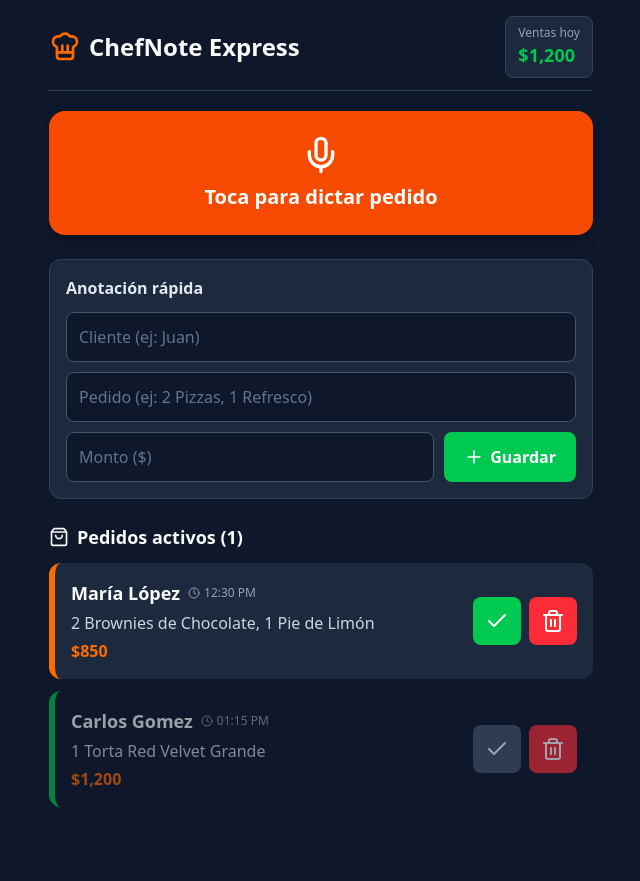
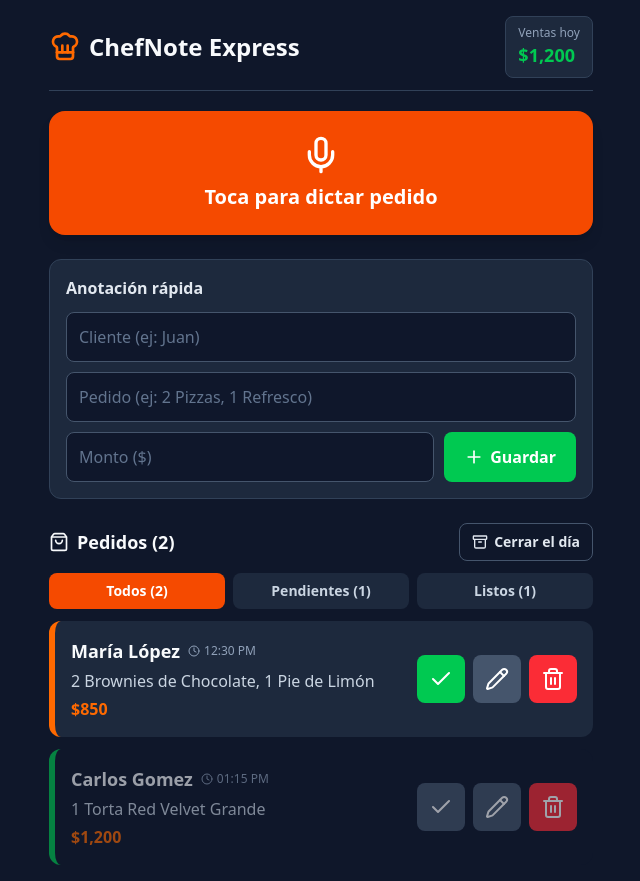
Before and after one commit to Nyxarion-ctrl/chefnote-express, a React (Vite) app: page / in a window 1280 px wide. Shown: the whole page, without its empty margins (319-959 px from the left). Before the commit the page ends 823 px from the top, so only its background shows below. Built offline with nearby package versions, Linux system fonts and the light colour scheme; the HTML template or start-up script is replaced by a standard one.

Commit message:
Update App.jsx

```diff
--- a/src/App.jsx
+++ b/src/App.jsx
@@ -1,5 +1,5 @@
 import { useState, useEffect, useRef } from 'react';
-import { Mic, MicOff, Plus, Check, Clock, Trash2, ShoppingBag, ChefHat } from 'lucide-react';
+import { Mic, MicOff, Plus, Check, Clock, Trash2, ShoppingBag, ChefHat, Pencil, X, Save, Archive } from 'lucide-react';
 
 const PEDIDOS_INICIALES = [
   { id: 1, cliente: 'María López', items: '2 Brownies de Chocolate, 1 Pie de Limón', total: 850, estado: 'pendiente', hora: '12:30 PM' },
@@ -19,12 +19,10 @@ const formatoMonto = (n) => `$${Number(n || 0).toLocaleString('es-DO')}`;
 
 // Extrae monto y cliente del texto dictado
 const analizarDictado = (texto) => {
-  // Monto: número pegado a "pesos" o "$" (acepta 1,200 o 1.200)
   const matchMonto =
     texto.match(/(\d[\d.,]*)\s*(?:pesos|peso|\$)/i) || texto.match(/\$\s*(\d[\d.,]*)/);
   const monto = matchMonto ? matchMonto[1].replace(/[.,](?=\d{3}\b)/g, '').replace(',', '.') : '';
 
-  // Cliente: "para Juan", "para María López"
   const matchCliente = texto.match(/\bpara\s+([^,.\d]+?)(?=\s+(?:con|de|y|por)\b|[,.\d]|$)/i);
   const cliente = matchCliente ? matchCliente[1].trim() : '';
 
@@ -34,6 +32,12 @@ const analizarDictado = (texto) => {
 const campo =
   'w-full rounded-lg border border-slate-600 bg-slate-900 px-3 py-3 text-base text-white placeholder:text-slate-500 focus:border-orange-500 focus:outline-none focus:ring-2 focus:ring-orange-500/40';
 
+const FILTROS = [
+  { id: 'todos', etiqueta: 'Todos' },
+  { id: 'pendiente', etiqueta: 'Pendientes' },
+  { id: 'listo', etiqueta: 'Listos' },
+];
+
 export default function App() {
   const [pedidos, setPedidos] = useState(cargarPedidos);
   const [escuchando, setEscuchando] = useState(false);
@@ -41,7 +45,10 @@ export default function App() {
   const [nuevoCliente, setNuevoCliente] = useState('');
   const [nuevosItems, setNuevosItems] = useState('');
   const [nuevoTotal, setNuevoTotal] = useState('');
+  const [editandoId, setEditandoId] = useState(null);
+  const [filtro, setFiltro] = useState('todos');
   const reconocimientoRef = useRef(null);
+  const formularioRef = useRef(null);
 
   useEffect(() => {
     try {
@@ -51,11 +58,9 @@ export default function App() {
     }
   }, [pedidos]);
 
-  // Detener el micrófono si el componente se desmonta
   useEffect(() => () => reconocimientoRef.current?.stop(), []);
 
   const alternarMicrofono = () => {
-    // Si ya está escuchando, detiene la misma instancia
     if (escuchando) {
       reconocimientoRef.current?.stop();
       return;
@@ -95,24 +100,45 @@ export default function App() {
     }
   };
 
-  const agregarPedido = (e) => {
-    e.preventDefault();
-    if (!nuevosItems.trim()) return;
-
-    const nuevo = {
-      id: Date.now(),
-      cliente: nuevoCliente.trim() || 'Cliente General',
-      items: nuevosItems.trim(),
-      total: Number(nuevoTotal) || 0,
-      estado: 'pendiente',
-      hora: new Date().toLocaleTimeString([], { hour: '2-digit', minute: '2-digit' }),
-    };
-
-    setPedidos((prev) => [nuevo, ...prev]);
+  const limpiarFormulario = () => {
     setNuevoCliente('');
     setNuevosItems('');
     setNuevoTotal('');
     setTranscripcion('');
+    setEditandoId(null);
+  };
+
+  const guardarPedido = (e) => {
+    e.preventDefault();
+    if (!nuevosItems.trim()) return;
+
+    const datos = {
+      cliente: nuevoCliente.trim() || 'Cliente General',
+      items: nuevosItems.trim(),
+      total: Number(nuevoTotal) || 0,
+    };
+
+    if (editandoId) {
+      setPedidos((prev) => prev.map((p) => (p.id === editandoId ? { ...p, ...datos } : p)));
+    } else {
+      const nuevo = {
+        id: Date.now(),
+        ...datos,
+        estado: 'pendiente',
+        hora: new Date().toLocaleTimeString([], { hour: '2-digit', minute: '2-digit' }),
+      };
+      setPedidos((prev) => [nuevo, ...prev]);
+    }
+    limpiarFormulario();
+  };
+
+  const empezarEdicion = (pedido) => {
+    setEditandoId(pedido.id);
+    setNuevoCliente(pedido.cliente);
+    setNuevosItems(pedido.items);
+    setNuevoTotal(String(pedido.total));
+    setTranscripcion('');
+    formularioRef.current?.scrollIntoView({ behavior: 'smooth', block: 'center' });
   };
 
   const cambiarEstado = (id) =>
@@ -120,10 +146,32 @@ export default function App() {
       prev.map((p) => (p.id === id ? { ...p, estado: p.estado === 'pendiente' ? 'listo' : 'pendiente' } : p))
     );
 
-  const eliminarPedido = (id) => setPedidos((prev) => prev.filter((p) => p.id !== id));
+  const eliminarPedido = (id) => {
+    if (id === editandoId) limpiarFormulario();
+    setPedidos((prev) => prev.filter((p) => p.id !== id));
+  };
+
+  const cerrarElDia = () => {
+    const listos = pedidos.filter((p) => p.estado === 'listo').length;
+    if (listos === 0) {
+      alert('No hay pedidos listos para cerrar.');
+      return;
+    }
+    const ok = window.confirm(
+      `Se borrarán ${listos} pedido(s) listo(s) y las ventas volverán a $0. Los pendientes se quedan. ¿Continuar?`
+    );
+    if (!ok) return;
+    if (pedidos.find((p) => p.id === editandoId)?.estado === 'listo') limpiarFormulario();
+    setPedidos((prev) => prev.filter((p) => p.estado !== 'listo'));
+  };
 
   const totalVentas = pedidos.filter((p) => p.estado === 'listo').reduce((acc, p) => acc + p.total, 0);
-  const pendientes = pedidos.filter((p) => p.estado === 'pendiente').length;
+  const cuenta = {
+    todos: pedidos.length,
+    pendiente: pedidos.filter((p) => p.estado === 'pendiente').length,
+    listo: pedidos.filter((p) => p.estado === 'listo').length,
+  };
+  const visibles = filtro === 'todos' ? pedidos : pedidos.filter((p) => p.estado === filtro);
 
   return (
     <div className="mx-auto max-w-xl p-4">
@@ -157,9 +205,15 @@ export default function App() {
         )}
       </section>
 
-      {/* Formulario manual */}
-      <form onSubmit={agregarPedido} className="mb-6 rounded-xl border border-slate-700 bg-slate-800 p-4">
-        <h2 className="mb-3 text-base font-semibold text-slate-200">Anotación rápida</h2>
+      {/* Formulario: anotar o editar */}
+      <form
+        ref={formularioRef}
+        onSubmit={guardarPedido}
+        className={`mb-6 rounded-xl border bg-slate-800 p-4 ${editandoId ? 'border-orange-500' : 'border-slate-700'}`}
+      >
+        <h2 className="mb-3 text-base font-semibold text-slate-200">
+          {editandoId ? 'Editando pedido' : 'Anotación rápida'}
+        </h2>
         <div className="flex flex-col gap-2.5">
           <input
             type="text"
@@ -186,11 +240,20 @@ export default function App() {
               onChange={(e) => setNuevoTotal(e.target.value)}
               className={`${campo} flex-1`}
             />
+            {editandoId && (
+              <button
+                type="button"
+                onClick={limpiarFormulario}
+                className="flex items-center gap-1.5 rounded-lg bg-slate-600 px-4 py-3 text-base font-bold text-white transition-colors hover:bg-slate-500 focus-visible:outline-2 focus-visible:outline-offset-2 focus-visible:outline-slate-300"
+              >
+                <X size={20} /> Cancelar
+              </button>
+            )}
             <button
               type="submit"
               className="flex items-center gap-1.5 rounded-lg bg-green-500 px-5 py-3 text-base font-bold text-white transition-colors hover:bg-green-600 focus-visible:outline-2 focus-visible:outline-offset-2 focus-visible:outline-green-300"
             >
-              <Plus size={20} /> Guardar
+              {editandoId ? <Save size={20} /> : <Plus size={20} />} {editandoId ? 'Actualizar' : 'Guardar'}
             </button>
           </div>
         </div>
@@ -198,25 +261,54 @@ export default function App() {
 
       {/* Lista de pedidos */}
       <section>
-        <h2 className="mb-3 flex items-center gap-2 text-lg font-semibold text-slate-50">
-          <ShoppingBag size={20} /> Pedidos activos ({pendientes})
-        </h2>
+        <div className="mb-3 flex items-center justify-between gap-2">
+          <h2 className="flex items-center gap-2 text-lg font-semibold text-slate-50">
+            <ShoppingBag size={20} /> Pedidos ({cuenta.todos})
+          </h2>
+          <button
+            type="button"
+            onClick={cerrarElDia}
+            className="flex items-center gap-1.5 rounded-lg border border-slate-600 px-3 py-2 text-sm font-semibold text-slate-200 transition-colors hover:bg-slate-800 focus-visible:outline-2 focus-visible:outline-offset-2 focus-visible:outline-orange-300"
+          >
+            <Archive size={16} /> Cerrar el día
+          </button>
+        </div>
 
-        {pedidos.length === 0 && (
+        <div className="mb-3 flex gap-2" role="tablist" aria-label="Filtrar pedidos">
+          {FILTROS.map((f) => (
+            <button
+              key={f.id}
+              type="button"
+              role="tab"
+              aria-selected={filtro === f.id}
+              onClick={() => setFiltro(f.id)}
+              className={`flex-1 rounded-lg px-3 py-2 text-sm font-semibold transition-colors focus-visible:outline-2 focus-visible:outline-offset-2 focus-visible:outline-orange-300 ${
+                filtro === f.id ? 'bg-orange-600 text-white' : 'bg-slate-800 text-slate-300 hover:bg-slate-700'
+              }`}
+            >
+              {f.etiqueta} ({cuenta[f.id]})
+            </button>
+          ))}
+        </div>
+
+        {visibles.length === 0 && (
           <p className="rounded-xl border border-dashed border-slate-700 p-6 text-center text-slate-400">
-            No hay pedidos. Dicta uno o anótalo arriba.
+            {pedidos.length === 0
+              ? 'No hay pedidos. Dicta uno o anótalo arriba.'
+              : 'No hay pedidos en esta lista.'}
           </p>
         )}
 
         <div className="flex flex-col gap-3">
-          {pedidos.map((pedido) => {
+          {visibles.map((pedido) => {
             const listo = pedido.estado === 'listo';
+            const enEdicion = pedido.id === editandoId;
             return (
               <div
                 key={pedido.id}
                 className={`flex items-center justify-between rounded-xl border-l-[6px] p-4 ${
                   listo ? 'border-green-500 bg-slate-900 opacity-60' : 'border-orange-500 bg-slate-800'
-                }`}
+                } ${enEdicion ? 'ring-2 ring-orange-400' : ''}`}
               >
                 <div className="min-w-0 flex-1">
                   <div className="mb-1 flex flex-wrap items-center gap-2">
@@ -243,6 +335,15 @@ export default function App() {
                   </button>
                   <button
                     type="button"
+                    onClick={() => empezarEdicion(pedido)}
+                    title="Editar pedido"
+                    aria-label="Editar pedido"
+                    className="rounded-lg bg-slate-600 p-3 text-white transition-colors hover:bg-slate-500 focus-visible:outline-2 focus-visible:outline-offset-2 focus-visible:outline-slate-300"
+                  >
+                    <Pencil size={24} />
+                  </button>
+                  <button
+                    type="button"
                     onClick={() => eliminarPedido(pedido.id)}
                     title="Eliminar pedido"
                     aria-label="Eliminar pedido"
```
